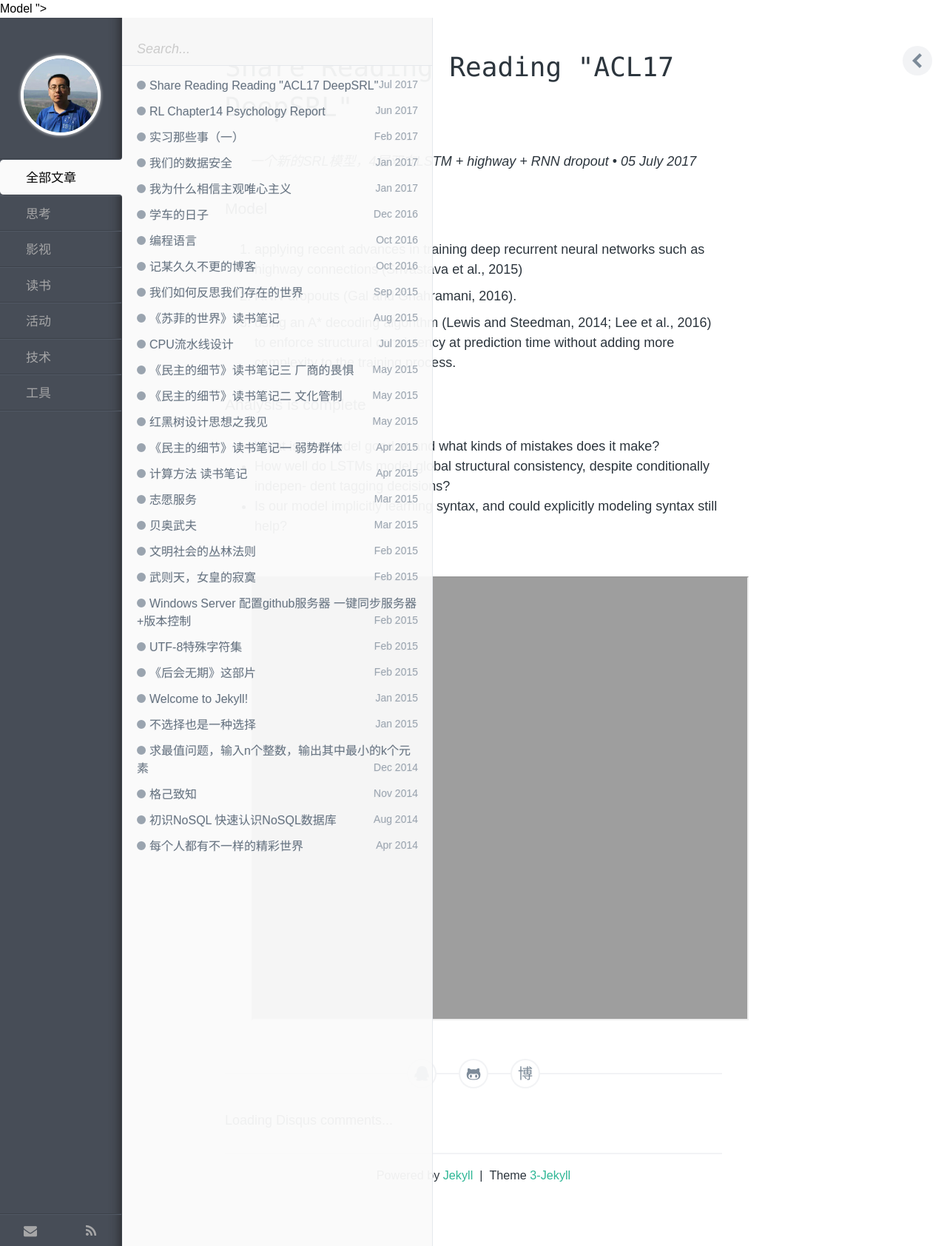
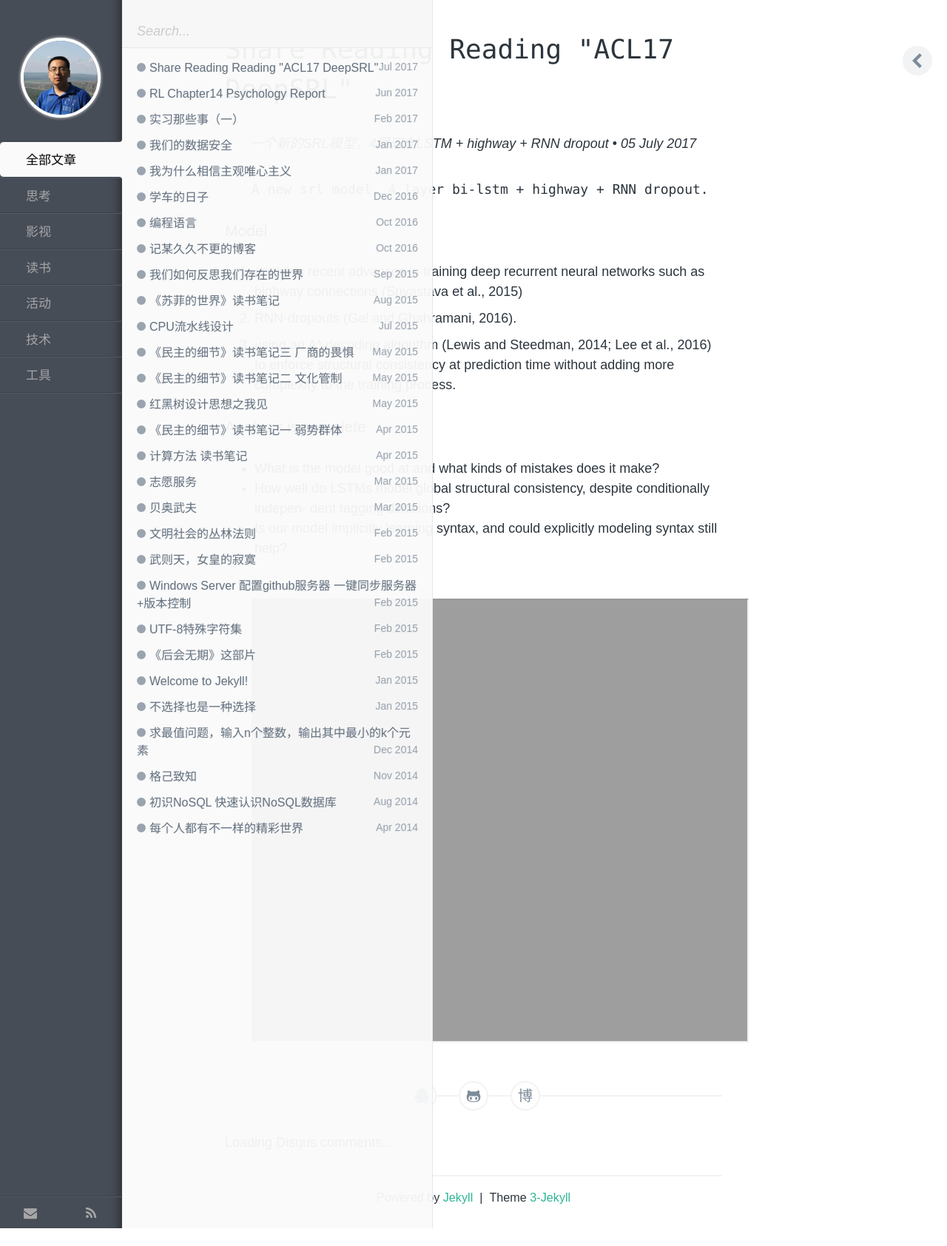
Before and after one commit to liu946/liu946.github.io, a Jekyll site: the page built from _posts/2017-07-05-Reading-Share-ACL17-DeepSRL.md, in a window 1280 px wide. Shown: the whole page at 74% size. Built offline with Jekyll 4.4.1, drawn with Linux system fonts in a browser that asks for light colours; comment, search, counter and statistics services are not loaded; after the commit the page ends 1660 px from its top, so only the background shows below that.

Commit message:
fix "Model" bug

```diff
--- a/_posts/2017-07-05-Reading-Share-ACL17-DeepSRL.md
+++ b/_posts/2017-07-05-Reading-Share-ACL17-DeepSRL.md
@@ -5,6 +5,7 @@
 category: tech
 ---
 
+A new srl model, 4 layer bi-lstm + highway + RNN dropout.
 
 ### Model
 
```
